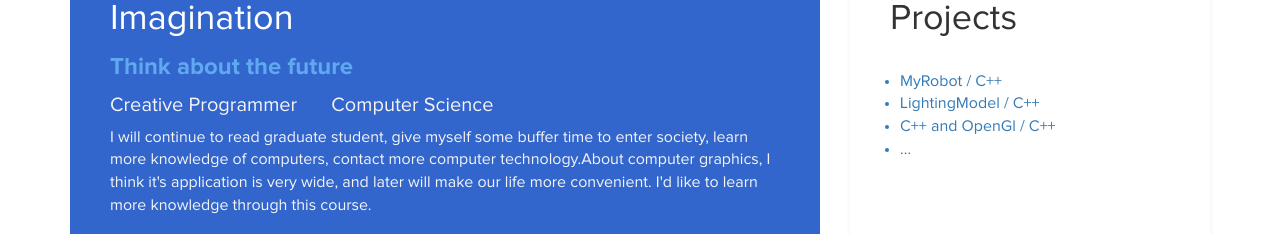
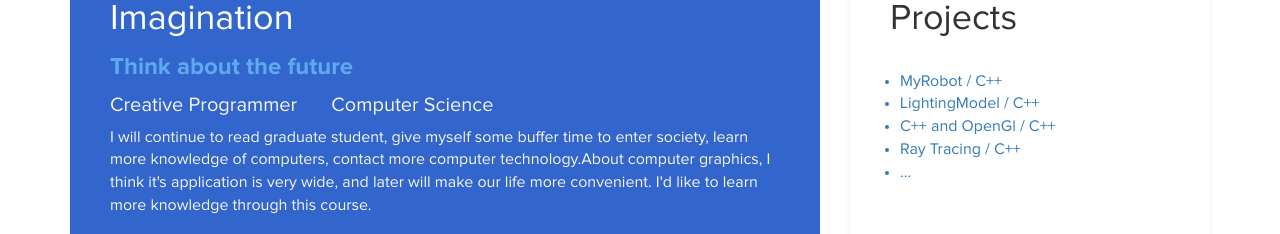
Before and after one commit to 52yuanzhao/homepage, a plain HTML site: page index.html in a window 1280 px wide. Shown: the part 1080-1314 px from the top of the page. Drawn offline with Linux system fonts and the light colour scheme.

Commit message:
Create index.html

```diff
--- a/index.html
+++ b/index.html
@@ -105,7 +105,9 @@
 						<a href="http://blog.csdn.net/qq_29721419/article/details/67632064"><li>MyRobot / C++</li></a>
 						<a href="http://blog.csdn.net/qq_29721419/article/details/70245945"><li>LightingModel / C++</li></a>
                         			<a href="http://blog.csdn.net/qq_29721419/article/details/72047196"><li>C++ and OpenGl / C++</li></a>
-						<a href="http://blog.csdn.net/qq_29721419/article/category/6829604"><li>...</li></a></ul></div>
+						<a href="http://blog.csdn.net/qq_29721419/article/details/73278591"><li>Ray Tracing / C++</li></a>
+						<a href="http://blog.csdn.net/qq_29721419/article/category/6829604"><li>...</li></a>
+				</ul></div>
 		</div>
 	</div>
 </section>
```
